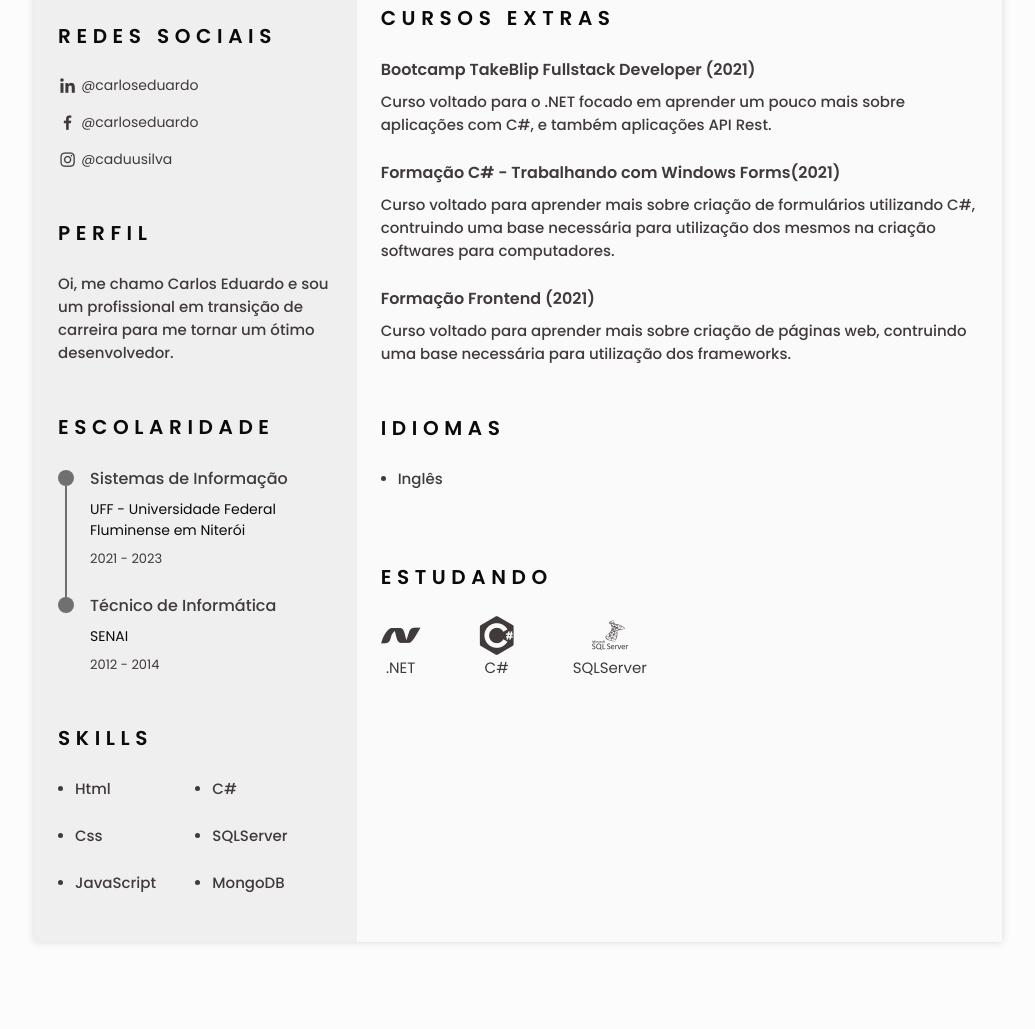
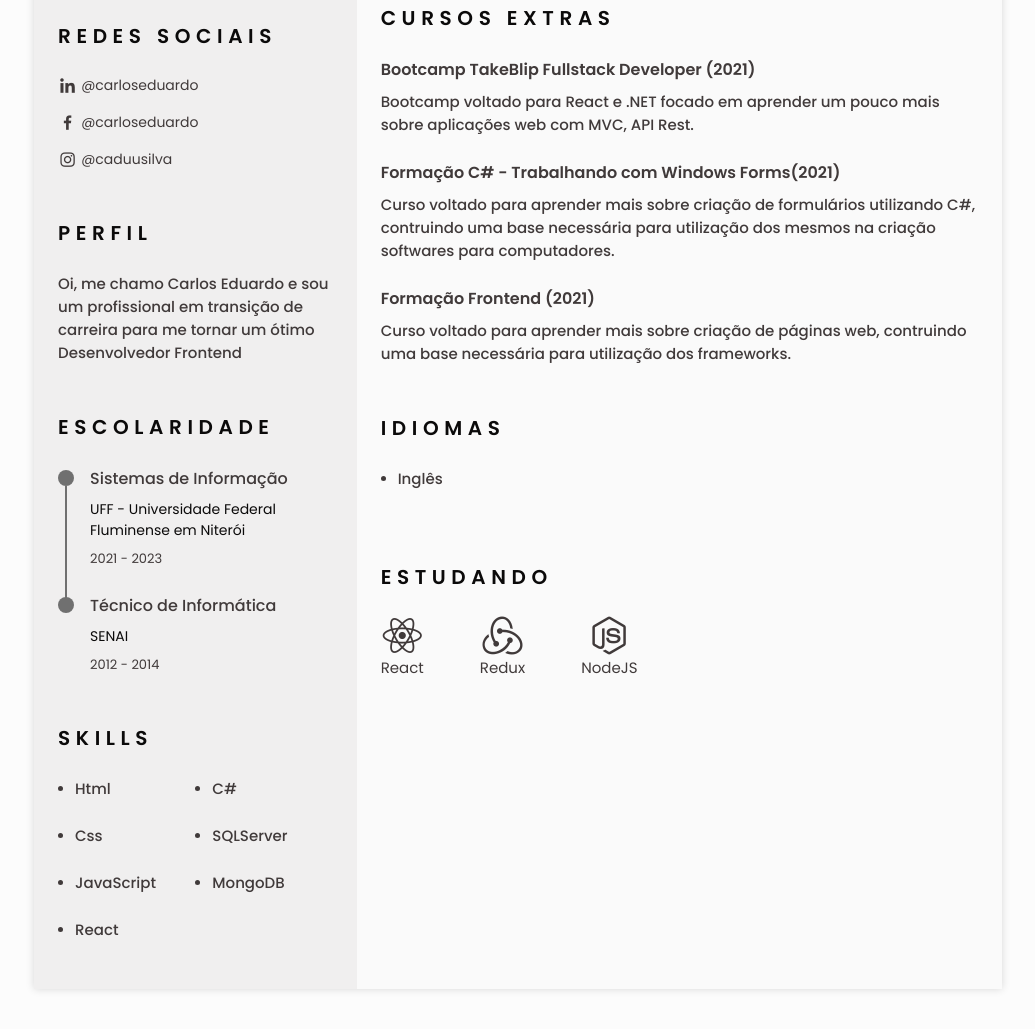
Before and after one commit to carlosecosmesilva/resume-page, a plain HTML site: page index.html in a window 1280 px wide. Shown: the part 457-1486 px from the top of the page, without its empty margins (122-1157 px from the left). Before the commit the page ends 1447 px from the top, so only its background shows below. Drawn offline with nearby package versions, Linux system fonts and the light colour scheme.

Commit message:
adjust-project

```diff
--- a/index.html
+++ b/index.html
@@ -1,5 +1,6 @@
 <!DOCTYPE html>
 <html lang="en">
+
 <head>
     <meta charset="UTF-8">
     <meta name="viewport" content="width=device-width, initial-scale=1.0">
@@ -15,6 +16,7 @@
 
     <title>Responsive resume cv</title>
 </head>
+
 <body>
     <!--========== HEADER ==========-->
     <header class="l-header" id="header">
@@ -25,44 +27,44 @@
                 <ul class="nav_list">
                     <li class="nav_item">
                         <a href="#home" class="nav_link active-link">
-                                <i class='bx bxs-home nav_icon' ></i>Home
+                            <i class='bx bxs-home nav_icon'></i>Home
                         </a>
                     </li>
 
                     <li class="nav_item">
                         <a href="#profile" class="nav_link">
-                                <i class='bx bxs-user nav_icon' ></i>Perfil
+                            <i class='bx bxs-user nav_icon'></i>Perfil
                         </a>
                     </li>
 
                     <li class="nav_item">
                         <a href="#education" class="nav_link">
-                                <i class='bx bxs-book nav_icon' ></i>Escolaridade
+                            <i class='bx bxs-book nav_icon'></i>Escolaridade
                         </a>
                     </li>
 
                     <li class="nav_item">
                         <a href="#skills" class="nav_link">
-                                <i class='bx bxs-receipt nav_icon' ></i>Skills
+                            <i class='bx bxs-receipt nav_icon'></i>Skills
                         </a>
                     </li>
 
                     <li class="nav_item">
                         <a href="#experience" class="nav_link">
-                                <i class='bx bxs-briefcase-alt-2 nav_icon' ></i>Experiência
+                            <i class='bx bxs-briefcase-alt-2 nav_icon'></i>Experiência
                         </a>
                     </li>
 
                     <li class="nav_item">
                         <a href="#learning" class="nav_link">
-                                <i class='bx bx-book-reader nav_icon' ></i>Estudando
+                            <i class='bx bx-book-reader nav_icon'></i>Estudando
                         </a>
                     </li>
                 </ul>
             </div>
 
             <div class="nav_toggle" id="nav-toggle">
-                    <i class='bx bxs-grid-alt nav_icon' ></i>
+                <i class='bx bxs-grid-alt nav_icon'></i>
             </div>
         </nav>
     </header>
@@ -78,7 +80,7 @@
                             <img src="./assets/img/perfil.jfif" alt="" class="home_img">
 
                             <h1 class="home_title">Carlos <b>Eduardo</b></h1>
-                                <h3 class="home_profession">Desenvolvedor</h3>
+                            <h3 class="home_profession">Desenvolvedor Frontend</h3>
 
                             <!-- Button to generate and download the pdf. Available for desktop. -->
                             <div>
@@ -117,10 +119,10 @@
                             <i class='bx bxl-linkedin social_icon'></i>@carloseduardo
                         </a>
                         <a href="https://www.facebook.com/carlosecosmedasilva/" target="_blank" class="social_link">
-                                <i class='bx bxl-facebook social_icon' ></i>@carloseduardo
+                            <i class='bx bxl-facebook social_icon'></i>@carloseduardo
                         </a>
                         <a href="https://www.instagram.com/caduusilva/" target="_blank" class="social_link">
-                                <i class='bx bxl-instagram social_icon' ></i>@caduusilva
+                            <i class='bx bxl-instagram social_icon'></i>@caduusilva
                         </a>
                     </div>
                 </section>
@@ -129,7 +131,7 @@
                 <section class="profile section" id="profile">
                     <h2 class="section-title">Perfil</h2>
 
-                        <p class="profile_description">Oi, me chamo Carlos Eduardo e sou um profissional em transição de carreira para me tornar um ótimo desenvolvedor.</p>
+                    <p class="profile_description">Oi, me chamo Carlos Eduardo e sou um profissional em transição de carreira para me tornar um ótimo Desenvolvedor Frontend</p>
                 </section>
 
                 <!--========== EDUCATION ==========-->
@@ -177,6 +179,9 @@
                             </li>
                             <li class="skills_name">
                                 <span class="skills_circle"></span>JavaScript
+                            </li>
+                            <li class="skills_name">
+                                <span class="skills_circle"></span>React
                             </li>
                         </ul>
 
@@ -234,7 +239,7 @@
                     <div class="courses_container bd-grid">
                         <div class="course_content">
                             <h3 class="course_title">Bootcamp TakeBlip Fullstack Developer (2021)</h3>
-                                <p class="course_description">Curso voltado para o .NET focado em aprender um pouco mais sobre aplicações com C#, e também aplicações API Rest.</p>
+                            <p class="course_description">Bootcamp voltado para React e .NET focado em aprender um pouco mais sobre aplicações web com MVC, API Rest.</p>
                         </div>
                         <div class="course_content">
                             <h3 class="course_title">Formação C# - Trabalhando com Windows Forms(2021)</h3>
@@ -266,16 +271,16 @@
 
                     <div class="learning_container bd-grid">
                         <div class="learning_content">
-                                <i class="devicon-dot-net-plain dev-icons"></i>
-                                <span class="learning_name">.NET</span>
+                            <i class="devicon-react-original dev-icons"></i>
+                            <span class="learning_name">React</span>
                         </div>
                         <div class="learning_content">
-                                <i class="devicon-csharp-plain-wordmark dev-icons"></i>
-                                <span class="learning_name">C#</span>
+                            <i class="devicon-redux-original dev-icons"></i>
+                            <span class="learning_name">Redux</span>
                         </div>
                         <div class="learning_content">
-                                <i class="devicon-microsoftsqlserver-plain-wordmark dev-icons"></i>
-                                <span class="learning_name">SQLServer</span>
+                            <i class="devicon-nodejs-plain dev-icons"></i>
+                            <span class="learning_name">NodeJS</span>
                         </div>
                     </div>
                 </section>
@@ -294,4 +299,5 @@
     <!--========== MAIN JS ==========-->
     <script src="./assets/js/main.js"></script>
 </body>
+
 </html>
```
Also changed, not shown: 1 other file. Lines whose indentation alone changed are shown as unchanged.
